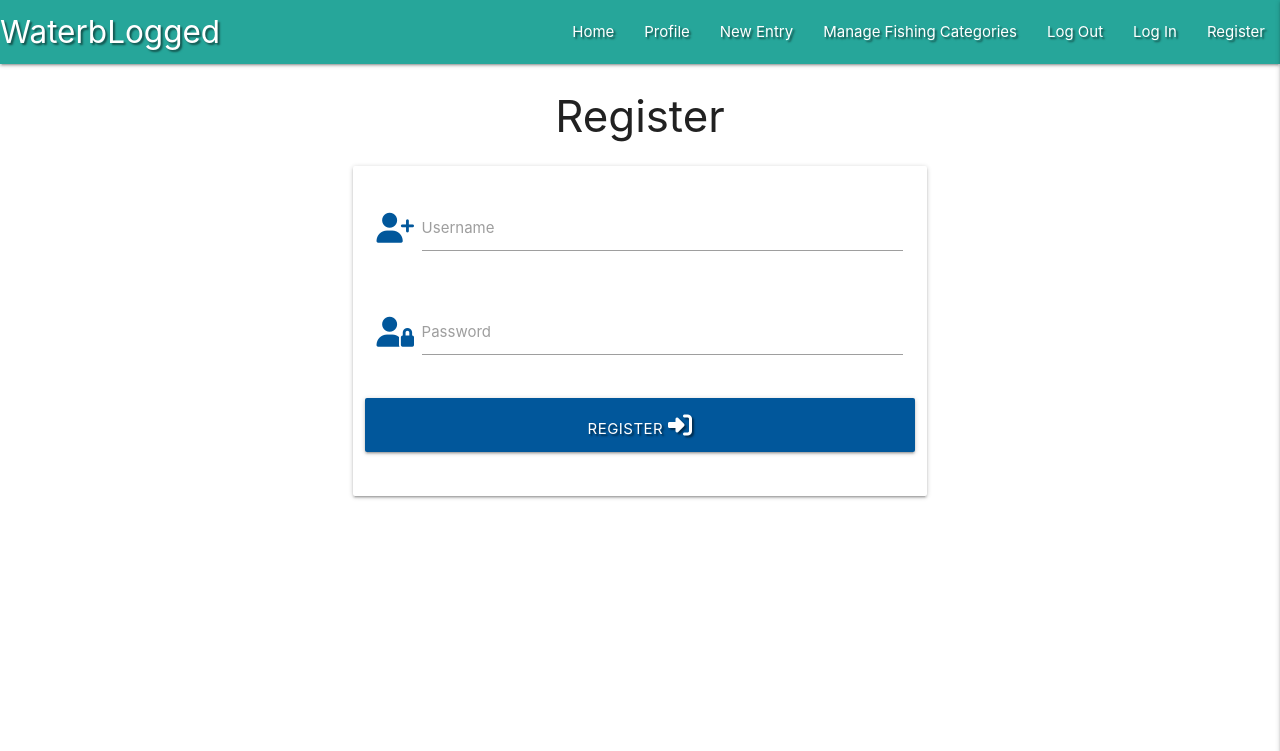
After one commit to Coelecanth/project3-waterBlogged, a Flask app: page /register in a window 1280 px wide. The commit adds this page. Shown: the top 751 px of the page. Run offline with Flask 3, Linux system fonts and the light colour scheme; some libraries are stand-ins or nearby versions.

Commit message:
Added register and linked to DB, added validation to name and pw

```diff
--- a/app.py
+++ b/app.py
@@ -4,6 +4,7 @@ from flask import (
     redirect, request, session, url_for)
 from flask_pymongo import PyMongo
 from bson.objectid import ObjectId
+from werkzeug.security import generate_password_hash, check_password_hash
 if os.path.exists("env.py"):
     import env
 
@@ -24,6 +25,29 @@ def get_fdata():
     return render_template("tasks.html", tasks=tasks)
 
 
+@app.route("/register", methods=["GET", "POST"])
+def register():
+    if request.method == "POST":
+        # check if username already exists in fishingLog db
+        existing_user = mongo.db.users.find_one(
+            {"username": request.form.get("username").lower()})
+
+        if existing_user:
+            flash("Username already exists")
+            return redirect(url_for("register"))
+
+        register = {
+            "username": request.form.get("username").lower(),
+            "password": generate_password_hash(request.form.get("password"))
+        }
+        mongo.db.users.insert_one(register)
+
+        # put the new user into 'session'
+        session["user"] = request.form.get("username").lower()
+        flash("Registration Successful!")
+    return render_template("register.html")
+
+
 if __name__ == "__main__":
     app.run(host=os.environ.get("IP"),
             port=int(os.environ.get("PORT")),
--- a/static/css/style.css
+++ b/static/css/style.css
@@ -1,3 +1,7 @@
 .text-shadow {
     text-shadow: 2px 2px 2px rgba(0, 0, 0, 0.5);
 }
+
+.flashes h4 {
+    line-height: 3;
+}
--- a/templates/base.html
+++ b/templates/base.html
@@ -28,30 +28,46 @@
                     <li><a href="{{ url_for('get_fdata') }}">Home</a></li>
                     <li><a href="#">Profile</a></li>
                     <li><a href="#">New Entry</a></li>
-					<li><a href="#">Manage Categories</a></li>
+                    <li><a href="#">Manage Fishing Categories</a></li>
                     <li><a href="#">Log Out</a></li>
                     <li><a href="#">Log In</a></li>
-					<li><a href="#">Register</a></li>
+                    <li><a href="{{ url_for('register') }}">Register</a></li>
                 </ul>
             </div>
         </nav>
         <!-- mobile navbar -->
         <ul class="sidenav" id="mobile-demo">
             <li><a href="{{ url_for('get_fdata') }}">Home</a></li>
-            <li><h4 class="center-align light-blue-text text-darken 4">WaterbLogged</h4></li>
+            <li>
+                <h4 class="center-align light-blue-text text-darken 4">WaterbLogged</h4>
+            </li>
             <li><a href="#">Profile</a></li>
             <li><a href="#">New Entry</a></li>
-					<li><a href="#">Manage Categories</a></li>
+            <li><a href="#">Manage Fishing Categories</a></li>
             <li><a href="#">Log Out</a></li>
             <li><a href="#">Log In</a></li>
-					<li><a href="#">Register</a></li>
+            <li><a href="{{ url_for('register') }}">Register</a></li>
         </ul>
 
     </header>
 
+    <section>
+        <!-- flash messages -->
+        {% with messages = get_flashed_messages() %}
+        {% if messages %}
+        {% for message in messages %}
+        <div class="row flashes">
+            <h4 class="light-blue lighten-4 center-align">{{ message }}</h4>
+        </div>
+        {% endfor %}
+        {% endif %}
+        {% endwith %}
+    </section>
 
+    <main class="container">
         {% block content %}
         {% endblock %}
+    </main>
 
 
     <script src="https://code.jquery.com/jquery-3.7.1.min.js"
--- /dev/null
+++ b/templates/register.html
@@ -0,0 +1,37 @@
+{% extends "base.html" %}
+{% block content %}
+
+    <h3 class="center-align">Register</h3>
+
+    <div class="row">
+        <form class="col s12 m8 offset-m2" method="POST" action="{{ url_for('register') }}">
+            <div class="card-panel">
+                <!-- username -->
+                <div class="row">
+					<div class="input-field col s12">
+						<i class="fas fa-user-plus prefix light-blue-text text-darken-4"></i>
+						<input id="username" name="username" type="text" minlength="5"
+                            maxlength="15" pattern="^[a-zA-Z0-9]{5,15}$" class="validate" required>
+						<label for="username">Username</label>
+					</div>
+                </div>
+                <!-- passowrd -->
+                <div class="row">
+                    <div class="input-field col s12">
+						<i class="fas fa-user-lock prefix light-blue-text text-darken-4"></i>
+                        <input id="password" name="password" type="password" minlength="5"
+                            maxlength="15" pattern="^[a-zA-Z0-9]{5,15}$" class="validate" required>
+                        <label for="password">Password</label>
+                    </div>
+                </div>
+                <!-- register -->
+                <div class="row">
+                    <button type="submit" class="col s12 btn-large light-blue darken-4 text-shadow">
+                        Register <i class="fas fa-sign-in-alt"></i>
+                    </button>
+                </div>
+            </div>
+        </form>
+    </div>
+
+{% endblock %}
```
Lines whose indentation alone changed are shown as unchanged.
